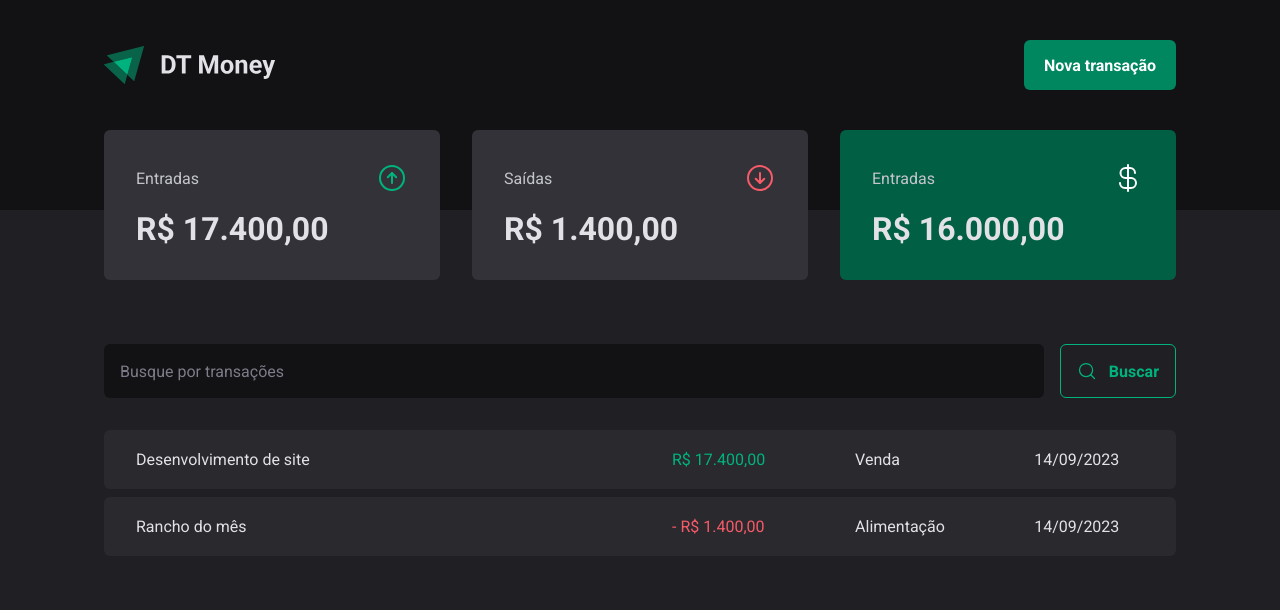
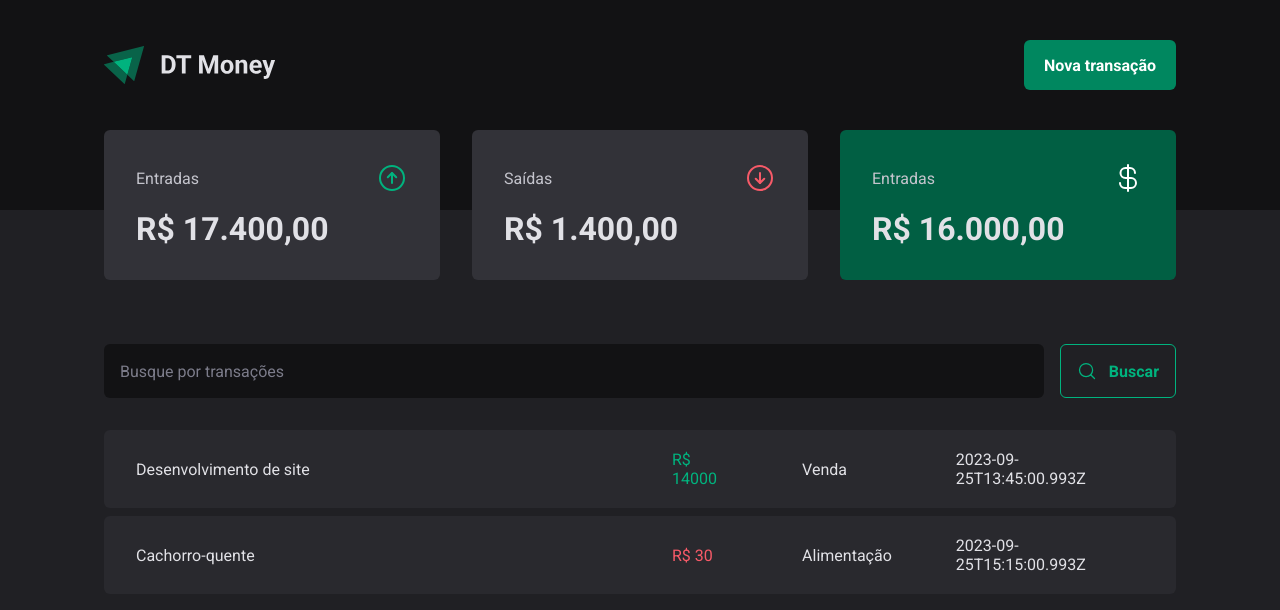
Before and after one commit to jthanlopes/ignite-studies, a React (Vite) app in the folder ignite-2022/03-dt-money/: page / in a window 1280 px wide. Shown: the top 610 px of the page. Built offline with nearby package versions, Linux system fonts and the light colour scheme; data requests are answered from the project's data file.

Commit message:
Conexão com a API: realizando requisição HTTP

```diff
--- a/ignite-2022/03-dt-money/src/pages/Transactions/index.tsx
+++ b/ignite-2022/03-dt-money/src/pages/Transactions/index.tsx
@@ -1,9 +1,32 @@
+import { useEffect, useState } from "react";
 import { Header } from "../../components/Header";
 import { Summary } from "../../components/Summary";
 import { SearchForm } from "./components/SearchForm";
 import { PriceHighlight, TransactionsContainer, TransactionsTable } from "./styles";
 
+interface Transaction {
+  id: number;
+  description: string;
+  type: 'income' | 'outcome';
+  price: number;
+  category: string;
+  createdAt: string;
+}
+
 export function Transactions() {
+  const [transactions, setTransactions] = useState<Transaction[]>([]);
+
+  async function loadTransactions() {
+    const response = await fetch('http://localhost:3000/transactions');
+    const data = await response.json();
+
+    setTransactions(data);
+  }
+
+  useEffect(() => {
+    loadTransactions();
+  }, []);
+
   return (
     <div>
       <Header />
@@ -14,27 +37,18 @@ export function Transactions() {
 
         <TransactionsTable>
           <tbody>
-            <tr>
-              <td width="50%">Desenvolvimento de site</td>
-              <td>
-                <PriceHighlight variant="income">
-                  R$ 17.400,00
-                </PriceHighlight>
-              </td>
-              <td>Venda</td>
-              <td>14/09/2023</td>
-            </tr>
-
-            <tr>
-              <td width="50%">Rancho do mês</td>
-              <td>
-                <PriceHighlight variant="outcome">
-                  - R$ 1.400,00
-                </PriceHighlight>
-              </td>
-              <td>Alimentação</td>
-              <td>14/09/2023</td>
-            </tr>
+            {transactions.map(transaction => (
+              <tr key={transaction.id}>
+                <td width="50%">{transaction.description}</td>
+                <td>
+                  <PriceHighlight variant={transaction.type}>
+                    R$ {transaction.price}
+                  </PriceHighlight>
+                </td>
+                <td>{transaction.category}</td>
+                <td>{transaction.createdAt}</td>
+              </tr>
+            ))}
           </tbody>
         </TransactionsTable>
       </TransactionsContainer>
```
